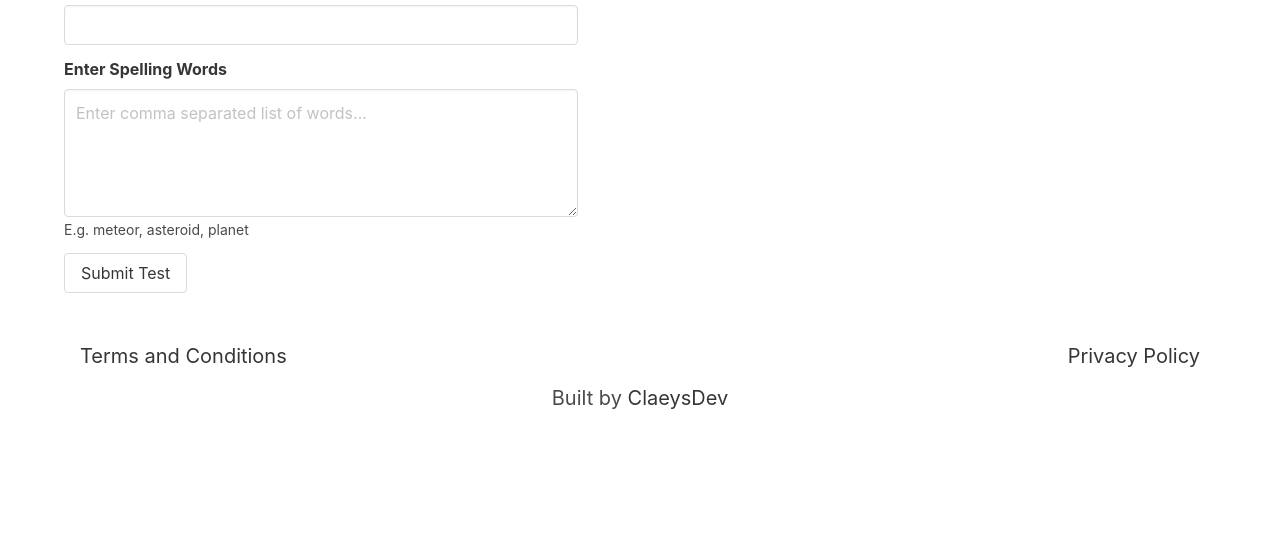
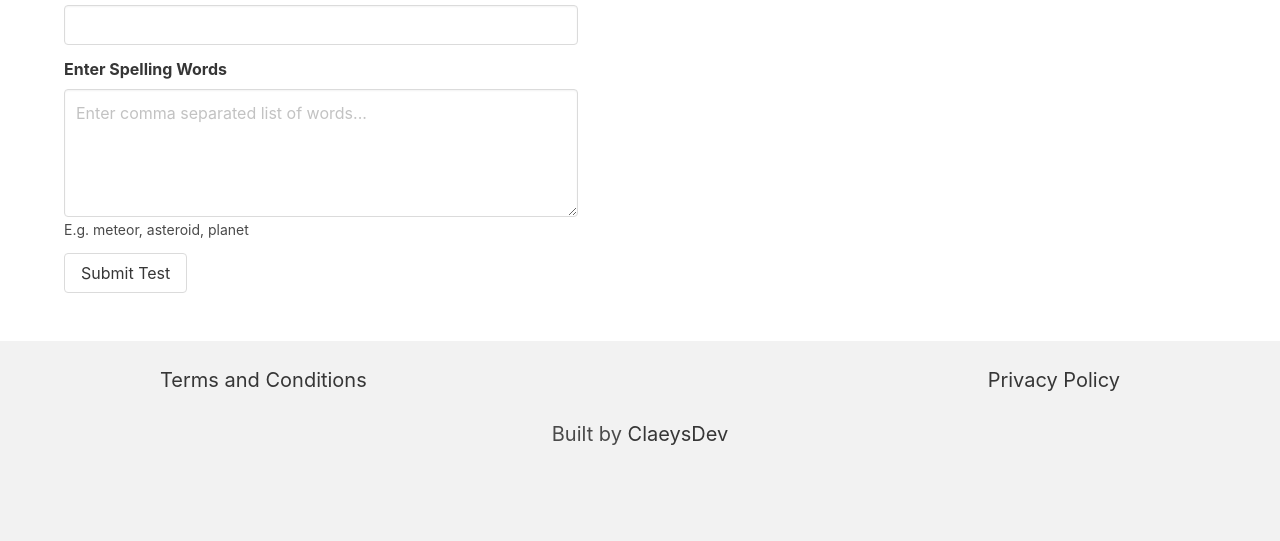
Before and after one commit to jclaey/test-generator, a plain HTML site: page pages/spelling_test/index.html in a window 1280 px wide. Shown: the part 464-1005 px from the top of the page. Before the commit the page ends 905 px from the top, so only its background shows below. Drawn offline with Linux system fonts and the light colour scheme.

Commit message:
add spacing and background color to footers and adjust styling for spelling test

```diff
--- a/pages/spelling_test/index.html
+++ b/pages/spelling_test/index.html
@@ -74,7 +74,7 @@
                 </section>
             </div>
             <div class="column is-half">
-                <h3 class="subtitle is-3">Your Test</h3>
+                <h3 class="subtitle is-size-3">Your Spelling Test</h3>
                 <section id="test-render-area" class="ml-6"></section>
             </div>
         </div>
--- a/scripts/spelling.js
+++ b/scripts/spelling.js
@@ -74,7 +74,7 @@ const renderTest = () => {
         const test = JSON.parse(localStorage.getItem('simpleSpellingTest'))
 
         renderArea.innerHTML = ''
-        renderArea.innerHTML += `<h2 id="spelling-test-title" class="is-size-3">${sanitize(test.title)}</h2>`
+        renderArea.innerHTML += `<h2 id="spelling-test-title" class="is-size-4 mb-4">${sanitize(test.title)}</h2>`
 
         test.testWords.forEach((word, index) => {
             let output = `
@@ -84,7 +84,7 @@ const renderTest = () => {
 
             word.forEach((iteration, index) => {
                 output += `
-                    <p id="spelling-test-word">${index === 0 ? 'a.' : index === 1 ? 'b.' : index === 2 ? 'c.' : 'd.'} ${sanitize(iteration)}</p>
+                    <p id="spelling-test-word" class="pl-5">${index === 0 ? 'a.' : index === 1 ? 'b.' : index === 2 ? 'c.' : 'd.'} ${sanitize(iteration)}</p>
                 `
             })
 
@@ -93,7 +93,7 @@ const renderTest = () => {
         })
 
         renderArea.innerHTML += `
-            <div>
+            <div class="mt-5">
                 <button type="button" class="button mb-2" id="randomize-btn">Randomize Questions</button>
             </div>
             <div>
--- a/stylesheets/index.css
+++ b/stylesheets/index.css
@@ -22,8 +22,12 @@ header {
 /* FOOTER */
 
 footer {
-    height: 100px;
-    margin: 0 5rem;
+    height: 200px;
+    background-color: #f2f2f2;
+}
+
+footer div {
+    margin: 1.5rem 5rem 0 5rem;
 }
 
 footer #footer-built-by {
--- a/stylesheets/spelling.css
+++ b/stylesheets/spelling.css
@@ -53,8 +53,12 @@ header {
 /* FOOTER */
 
 footer {
-    height: 100px;
-    margin: 0 5rem;
+    height: 200px;
+    background-color: #f2f2f2;
+}
+
+footer div {
+    margin: 1.5rem 5rem 0 5rem;
 }
 
 footer #footer-built-by {
```
